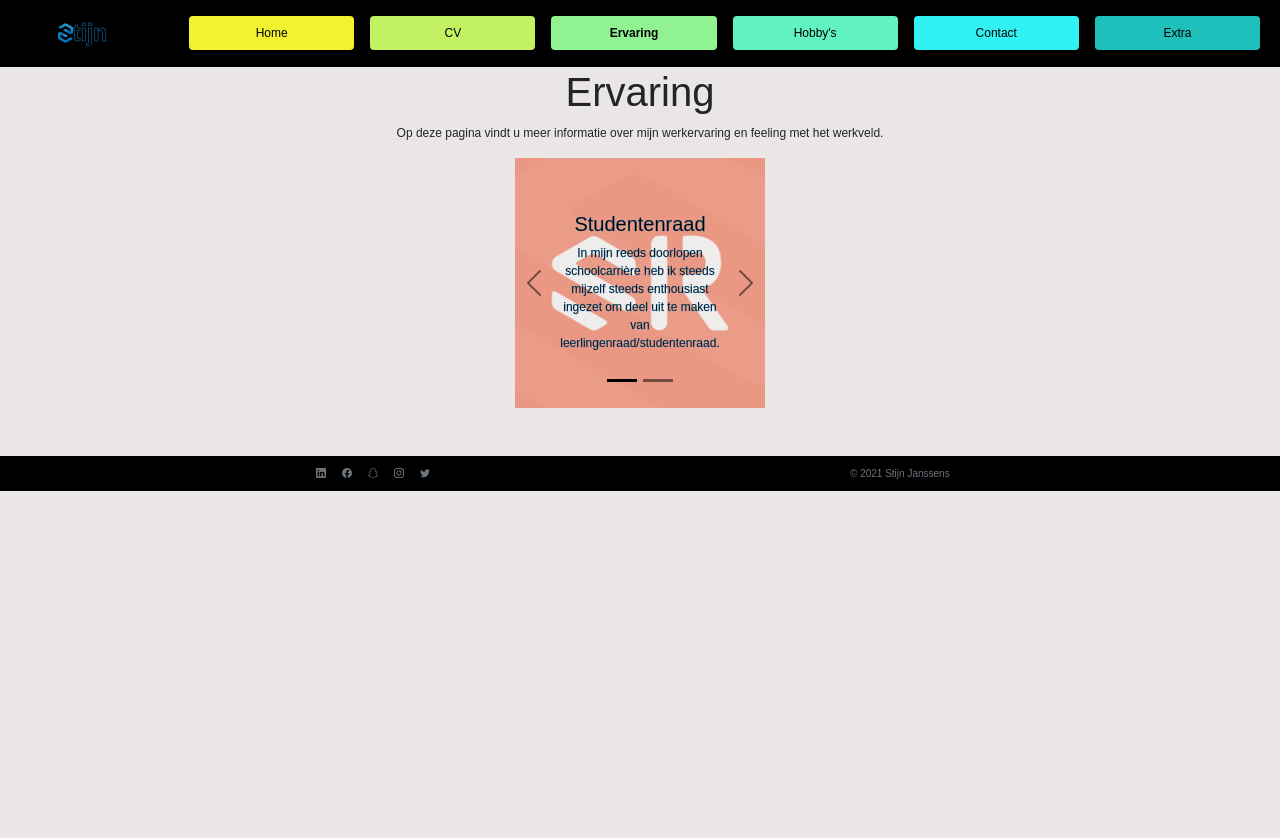
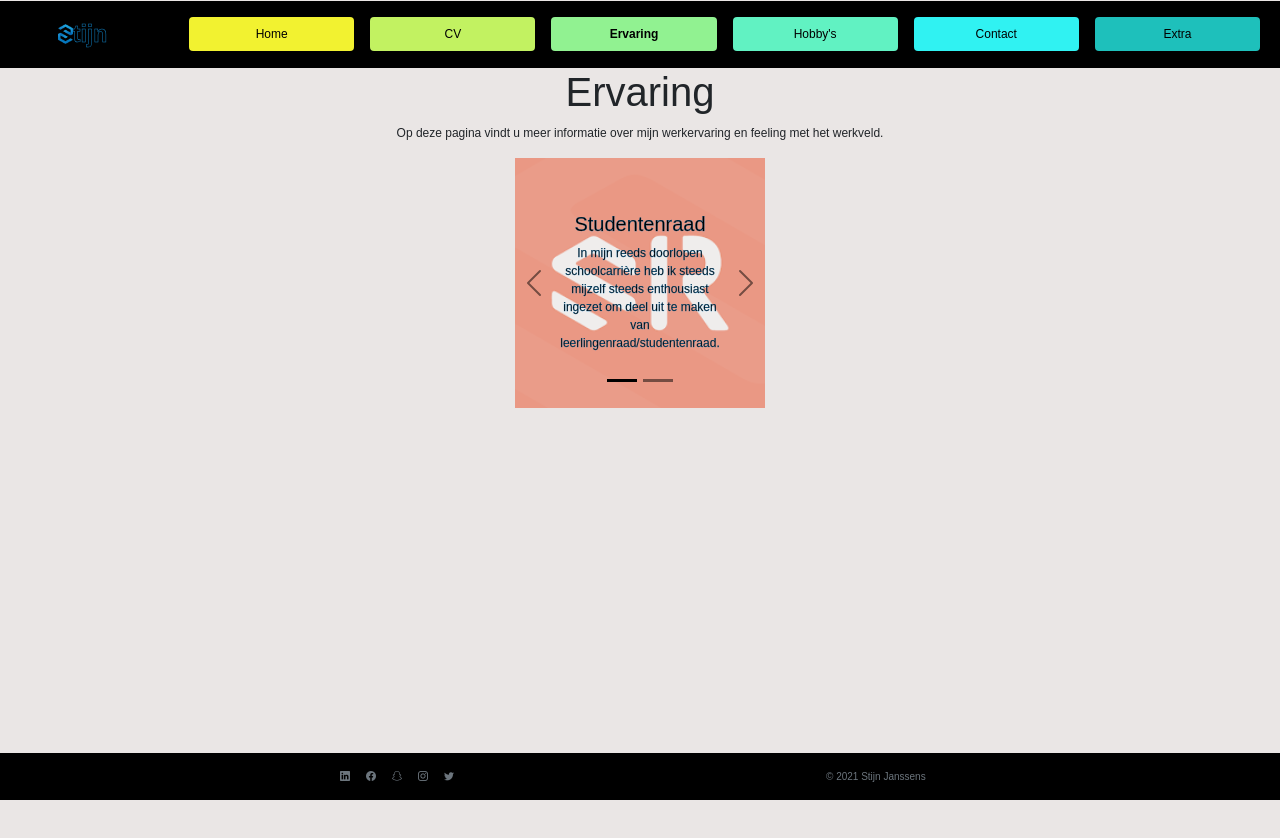
Before and after one commit to Stijnjans2001/Portfolio-website, a plain HTML site: page ervaringen.html in a window 1280 px wide. Before the commit the page ends 800 px from the top, so only its background shows below. Drawn offline with nearby package versions, Linux system fonts and the light colour scheme.

Commit message:
Laatste aanpassingen

```diff
--- a/CSS/style.css
+++ b/CSS/style.css
@@ -220,6 +220,12 @@
         display: block;
     }
 
+    .spacer {
+        width: max-content;
+        background-color: var(--kleur2);
+        padding-top: 100%;
+    }
+
     @media (max-width: 370px) {
         .table.table-wrapper {
             max-height: 200px;
--- a/ervaringen.html
+++ b/ervaringen.html
@@ -11,7 +11,9 @@
     <link rel="stylesheet" href="CSS/style.css">
 </head>
 
-<body>
+<body class="d-flex flex-column h-100">
+
+    <header>
         <nav class="navbar sticky-top navbar-dark bg-black">
             <ul class="container-fluid nav nav-pills nav-fill nav-justified">
                 <li class="nav-item m-1 p-1">
@@ -39,10 +41,13 @@
                 </li>
             </ul>
         </nav>
-    <header>
+    </header>
+    <main class="flex-shrink-0">
+        <div class="container">
+            <section>
                 <h1>Ervaring</h1>
                 <p>Op deze pagina vindt u meer informatie over mijn werkervaring en feeling met het werkveld.</p>
-    </header>
+            </section>
             <section>
                 <div id="carouselExampleDark" class="carousel carousel-dark slide" data-bs-ride="carousel">
                     <div class="carousel-indicators">
@@ -77,8 +82,11 @@
                     </button>
                 </div>
             </section>
-    <footer class="mt-5">
-        <div class="d-flex flex-wrap justify-content-between align-items-center">
+        </div>
+        <div class="spacer"></div>
+    </main>
+    <footer class="footer mt-auto pt-auto py-3 bg-black">
+        <div class="container d-flex flex-wrap justify-content-between align-items-center">
             <ul class="nav col-md-4 justify-content-end list-unstyled d-flex">
                 <li class="ms-3">
                     <a class="text-muted" href="http://www.linkedin.com/in/stijn-janssens-91220b210" target="_blank">
```
Also changed, not shown: contact.html (+2 -1 lines). Lines whose indentation alone changed are shown as unchanged.
